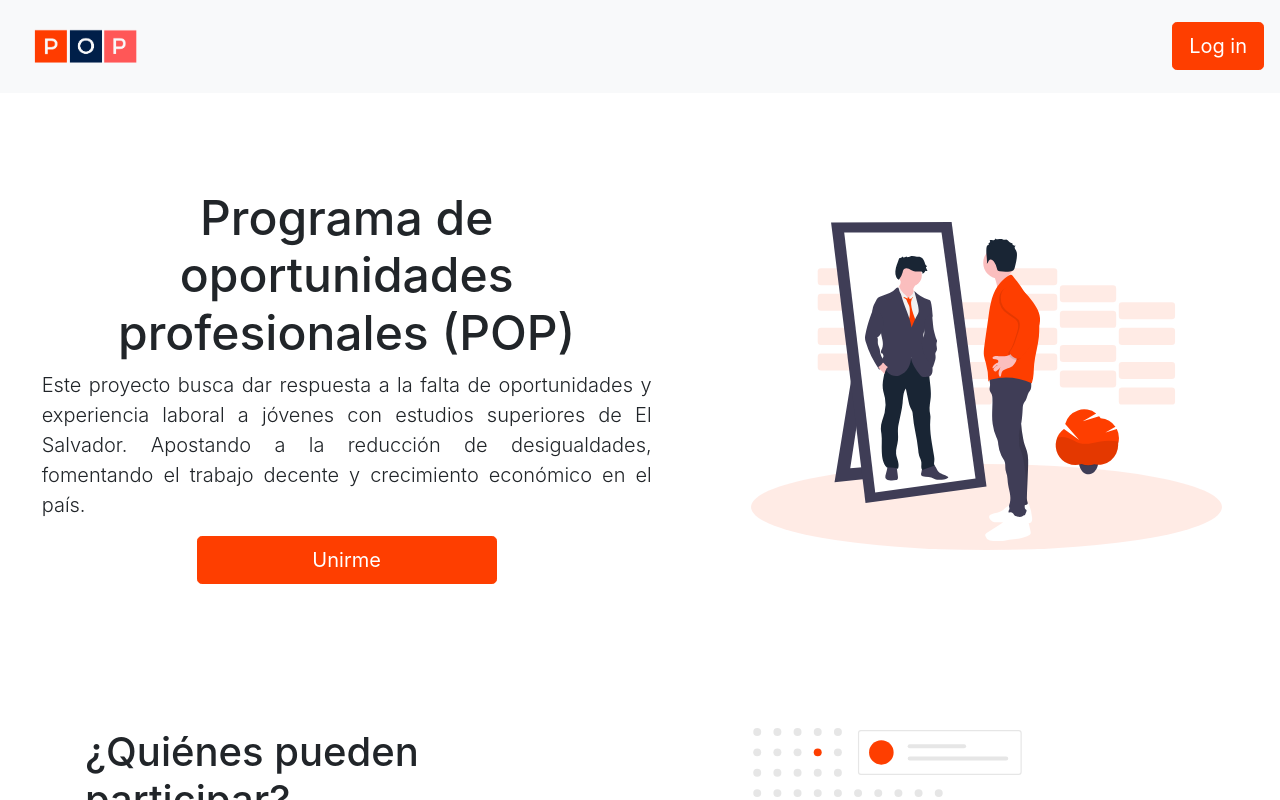
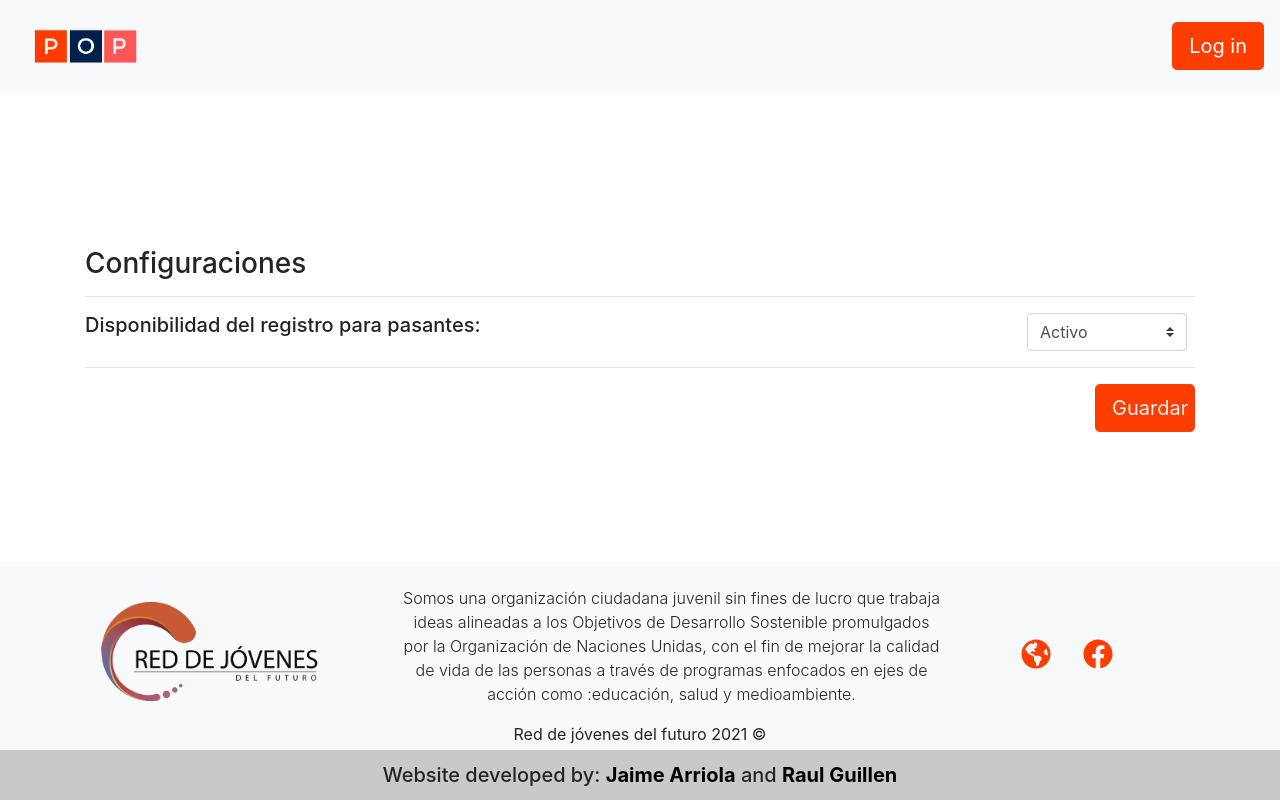
Before and after one commit to ing-arriola/pop_rdj_js, a React (Create React App) app: page /settings in a window 1280 px wide. Shown: the top 800 px of the page. Built offline with nearby package versions, Linux system fonts and the light colour scheme; no server answers.

Commit message:
Fix: footer

```diff
--- a/src/App.css
+++ b/src/App.css
@@ -161,4 +161,5 @@ button.rdjf{
   box-shadow:  #FE3E00;
   border-bottom-color: #FE3E00;
   border-color: #FE3E00;
+  color: #EFEFEF;
 }
--- a/src/App.js
+++ b/src/App.js
@@ -9,6 +9,7 @@ import Results from "./Pages/Results";
 import SingleResult from "./Pages/SingleResult";
 import LoginPage from "./Pages/LoginPage";
 import {auth} from "./utils/firebase";
+import AdminSettings from "./Pages/AdminSettings";
 
 const App = () => {
     const [firebaseUser, setFirebaseUser] = React.useState(false)
@@ -29,6 +30,8 @@ const App = () => {
                     <Route path="/users" component={Users}/>
                     <Route path="/results/:id" component={SingleResult}/>
                     <Route path="/results" component={Results}/>
+                    <Route path="/settings" component={AdminSettings}/>
+
                     <Route path="/" component={HomePage}/>
                 </Switch>
             </Layout>
--- a/src/Components/Hoc/Layout.js
+++ b/src/Components/Hoc/Layout.js
@@ -5,12 +5,12 @@ import FooterContainer from "../../Container/FooterContainer";
 
 const Layout = (props) => {
   return (
-    <div className='layout' style={{position: "relative", paddingBottom: 270}}>
+    <div className='layout' style={{ height:"100vh", display:"flex", flexDirection:"column", justifyContent:"space-between" }}>
         <Aux>
             <NavbarContainer />
 
             <> {props.children} </>
-            <div className='footer' style={{position: "absolute", bottom: 0, width: "100%"}}>
+            <div className='footer'>
                 <FooterContainer />
             </div>
         </Aux>
--- a/src/Container/NavbarContainer.js
+++ b/src/Container/NavbarContainer.js
@@ -1,7 +1,7 @@
 /* eslint-disable jsx-a11y/img-redundant-alt */
 import React, {useState} from "react";
-import { Navbar, Nav } from "react-bootstrap";
-import { NavLink } from "react-router-dom";
+import {Navbar, Nav} from "react-bootstrap";
+import {NavLink} from "react-router-dom";
 import LoginButton from '../Components/LoginButton'
 import LogoutButton from '../Components/LogoutButton'
 import logo from "../Resources/logo_pop.png";
@@ -9,19 +9,19 @@ import {auth, db} from "../utils/firebase";
 
 export default function NavbarContainer() {
     const [authUser, setUser] = React.useState(null)
-    const [currentUserData,setCurrentUserData] = useState({})
+    const [currentUserData, setCurrentUserData] = useState({})
     React.useEffect(() => {
         auth.onAuthStateChanged(user => {
-            if(user){
+            if (user) {
                 setUser(user)
-            }else{
+            } else {
                 setUser(null)
             }
         })
     }, [])
     React.useEffect(() => {
         auth.onAuthStateChanged(user => {
-            if(user){
+            if (user) {
                 checkRol();
             }
         })
@@ -30,10 +30,10 @@ export default function NavbarContainer() {
     const checkRol = () => {
         db.ref("auth").on("value", snapshot => {
             const authUsers = snapshot.val()
-            let currentUser=undefined
+            let currentUser = undefined
             authUsers.forEach(user => {
-                if(user.email === auth.currentUser.email){
-                    currentUser=user
+                if (user.email === auth.currentUser.email) {
+                    currentUser = user
                 }
             })
             setCurrentUserData(currentUser)
@@ -51,18 +51,24 @@ export default function NavbarContainer() {
                     alt="Responsive image"
                 />
             </Navbar.Brand>
-      <Navbar.Toggle aria-controls="basic-navbar-nav" />
+            <Navbar.Toggle aria-controls="basic-navbar-nav"/>
             <Navbar.Collapse id="basic-navbar-nav">
                 <Nav className="ml-auto">
                     {
                         authUser && currentUserData.rol === "admin" && (
-                    <NavLink className="nav-item" to="/results" exact >
+                            <>  <NavLink className="nav-item" to="/internships" exact>
+                                    Pasantias
+                                </NavLink>
+                                <NavLink className="nav-item" to="/results" exact>
                                     Resultados
-                    </NavLink>)
+                                </NavLink>
+                                <NavLink className="nav-item" to="/settings" exact>
+                                    Configuraciones
+                                </NavLink></>)
                     }
                     {
                         authUser && currentUserData.rol !== "admin" && (
-              <NavLink className="nav-item" to="/users" exact >
+                            <NavLink className="nav-item" to="/users" exact>
                                 Evaluacion
                             </NavLink>)
                     }
--- /dev/null
+++ b/src/Pages/AdminSettings.js
@@ -0,0 +1,30 @@
+import React from "react";
+import {Container} from "react-bootstrap";
+
+
+const AdminSettings = () => {
+    return (
+        <>
+            <div>
+                <Container className="pt-4">
+                    <h3>Configuraciones</h3>
+                    <hr/>
+                    <div className="options">
+                        <div className="d-flex justify-content-between">
+                            <h5>Disponibilidad del registro para pasantes: </h5>
+                            <label className="mr-sm-2 sr-only" htmlFor="inlineFormCustomSelect">Opciones</label>
+                            <select className="custom-select mr-sm-2" style={{width:"160px"}} id="inlineFormCustomSelect">
+                                <option value="1">Activo</option>
+                                <option value="2">Desactivado</option>
+                            </select>
+                        </div>
+                        <hr/>
+                        <button className="btn btn-lg btn-block hero-button float-right rdjf" style={{width:"100px"}}>Guardar</button>
+                    </div>
+                </Container>
+            </div>
+        </>
+    );
+};
+
+export default AdminSettings;
```
Lines whose indentation alone changed are shown as unchanged.
